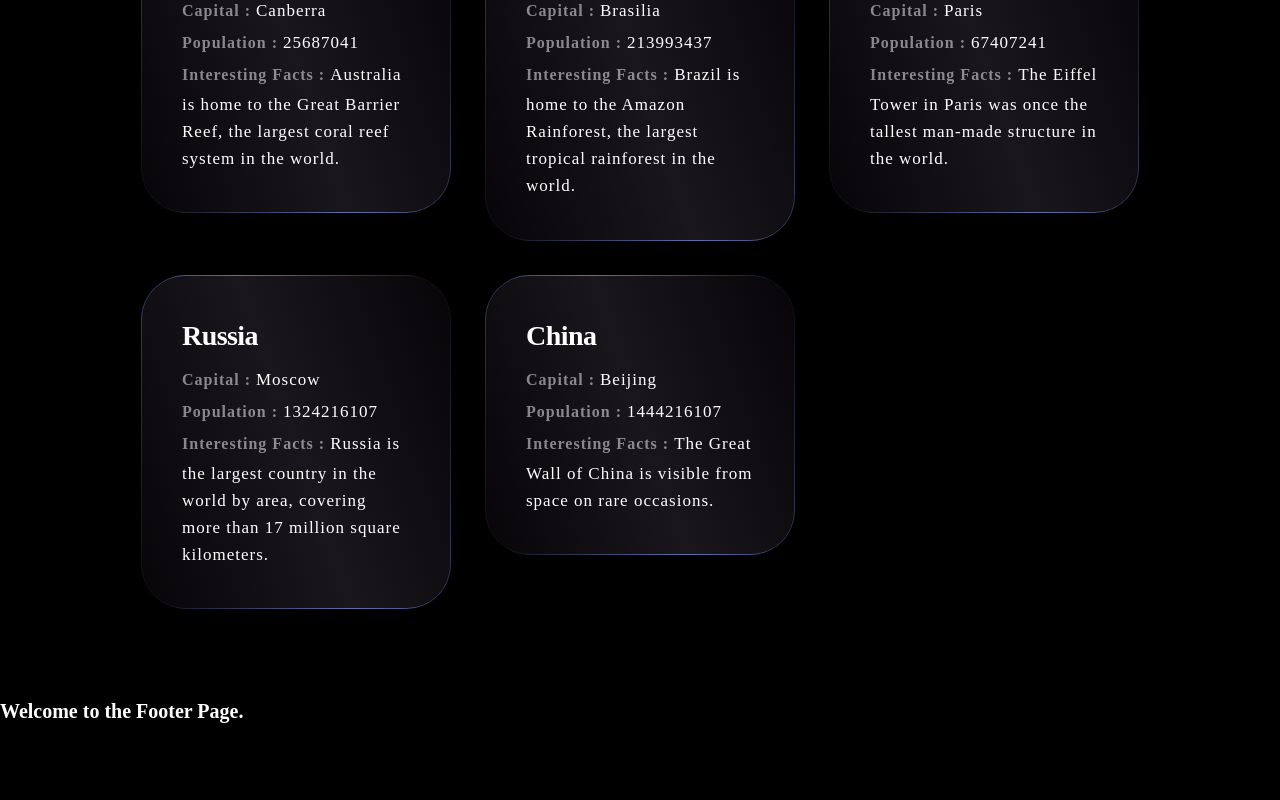
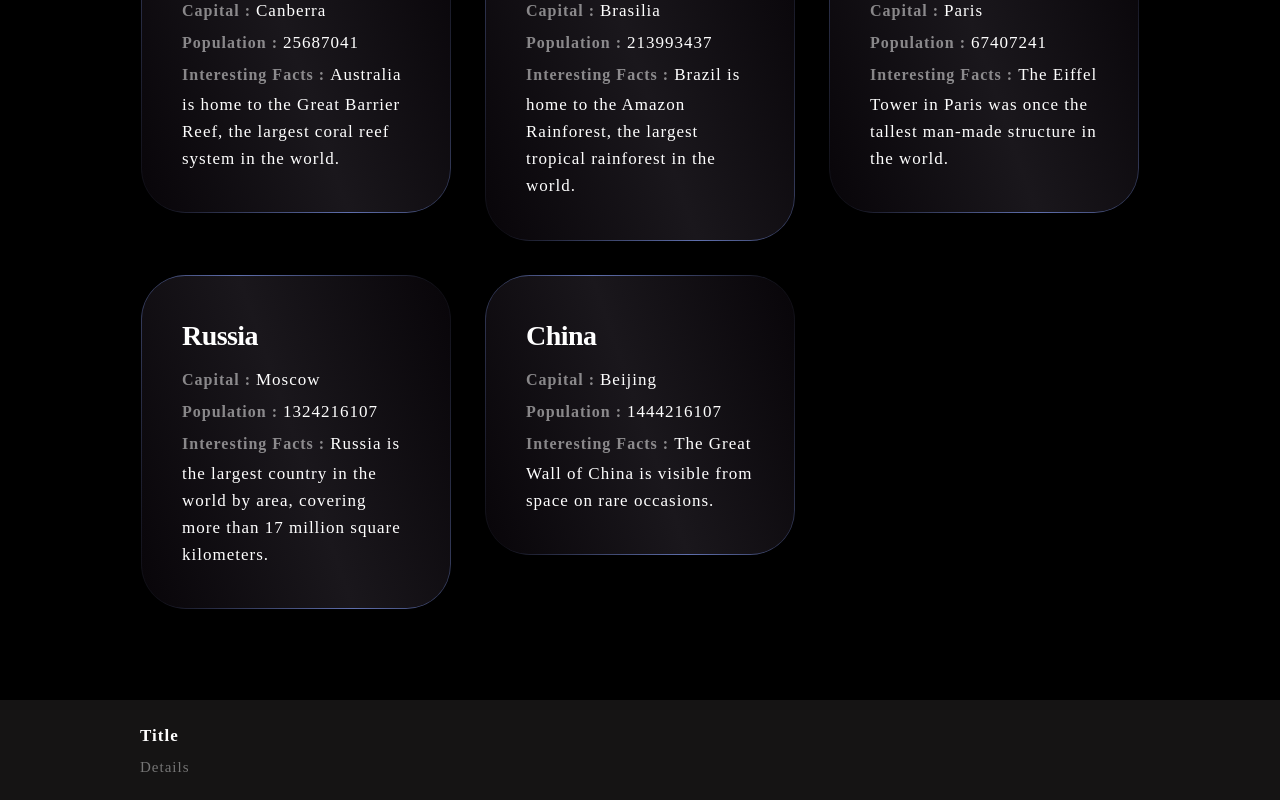
Before and after one commit to CoolShivas/World-Atlas-React-19, a React (Vite) app in the folder world-atlas-using-react-19/: page / in a window 1280 px wide. Shown: the part 1245-2045 px from the top of the page. Before the commit the page ends 1968 px from the top, so only its background shows below. Built offline with nearby package versions, Linux system fonts and the light colour scheme.

Commit message:
FooterPage structure is completed.

```diff
--- a/world-atlas-using-react-19/src/components/Ui/Footer.jsx
+++ b/world-atlas-using-react-19/src/components/Ui/Footer.jsx
@@ -2,9 +2,18 @@
 
 const Footer = () => {
   return (
-    <div>
-        <h1>Welcome to the Footer Page.</h1>
-    </div>
+    <footer className="footer-section">
+      <div className="container grid grid-three-cols">
+        <div className="footer-contact">
+          <div className="icon">
+            <div className="footer-contact-text">
+              <p>Title</p>
+              <p>Details</p>
+            </div>
+          </div>
+        </div>
+      </div>
+    </footer>
   )
 }
 
```
